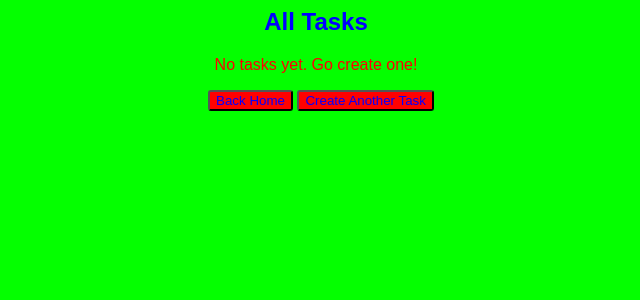
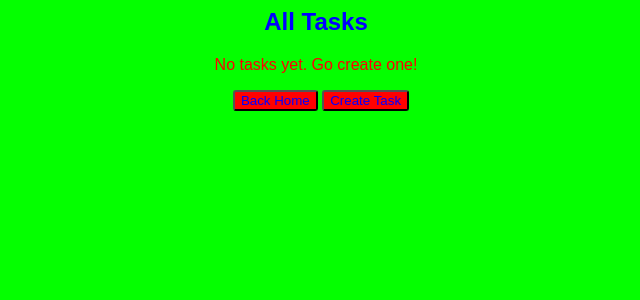
Before and after one commit to LarryNoData/Studura, a Flask app: page /home/tasks in a window 1280 px wide. Shown: the top 300 px of the page, without its empty margins (324-964 px from the left). Run offline with Flask 3, Linux system fonts and the light colour scheme.

Commit message:
minour button changes

```diff
--- a/templates/tasks.html
+++ b/templates/tasks.html
@@ -32,5 +32,5 @@
 
 <nav>
     <a href="/home"><button>Back Home</button></a>
-    <a href="/home/createtask/create"><button>Create Another Task</button></a>
+    <a href="/home/createtask/create"><button>Create Task</button></a>
 </nav>
```
